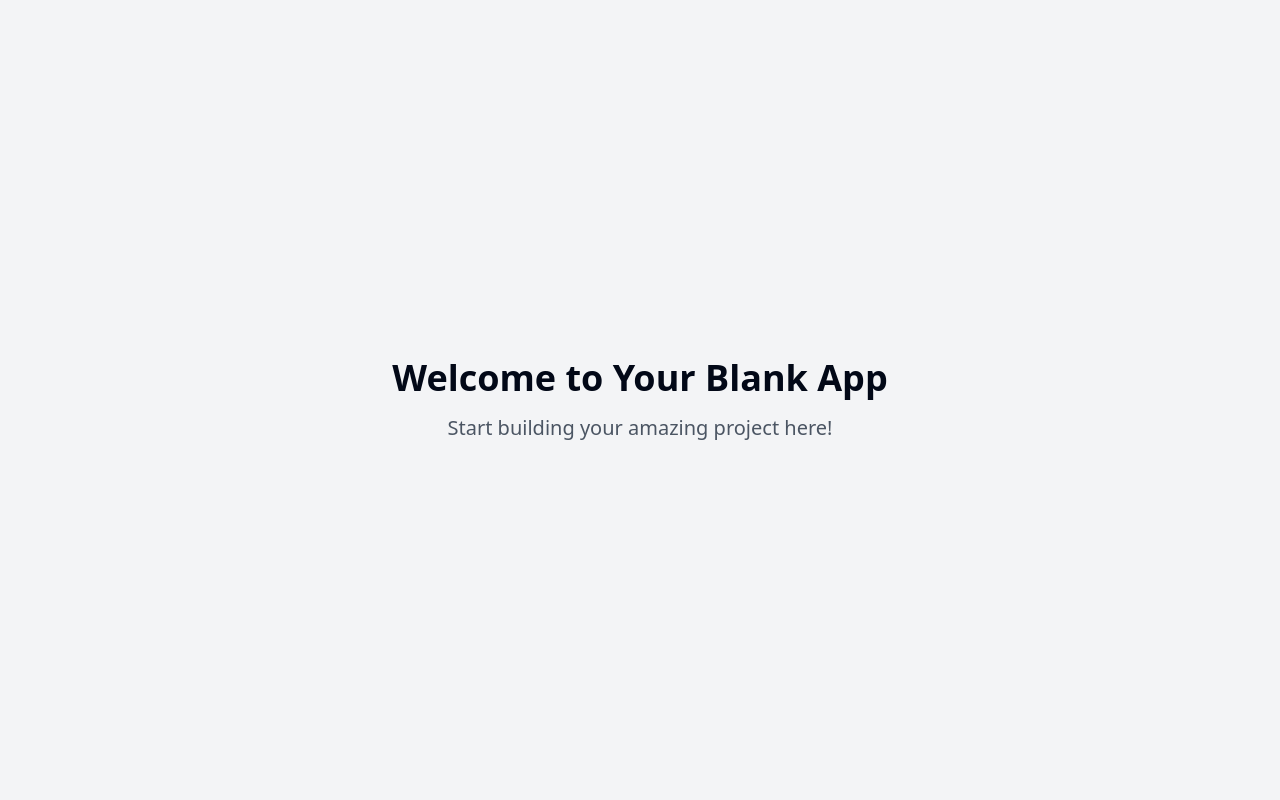
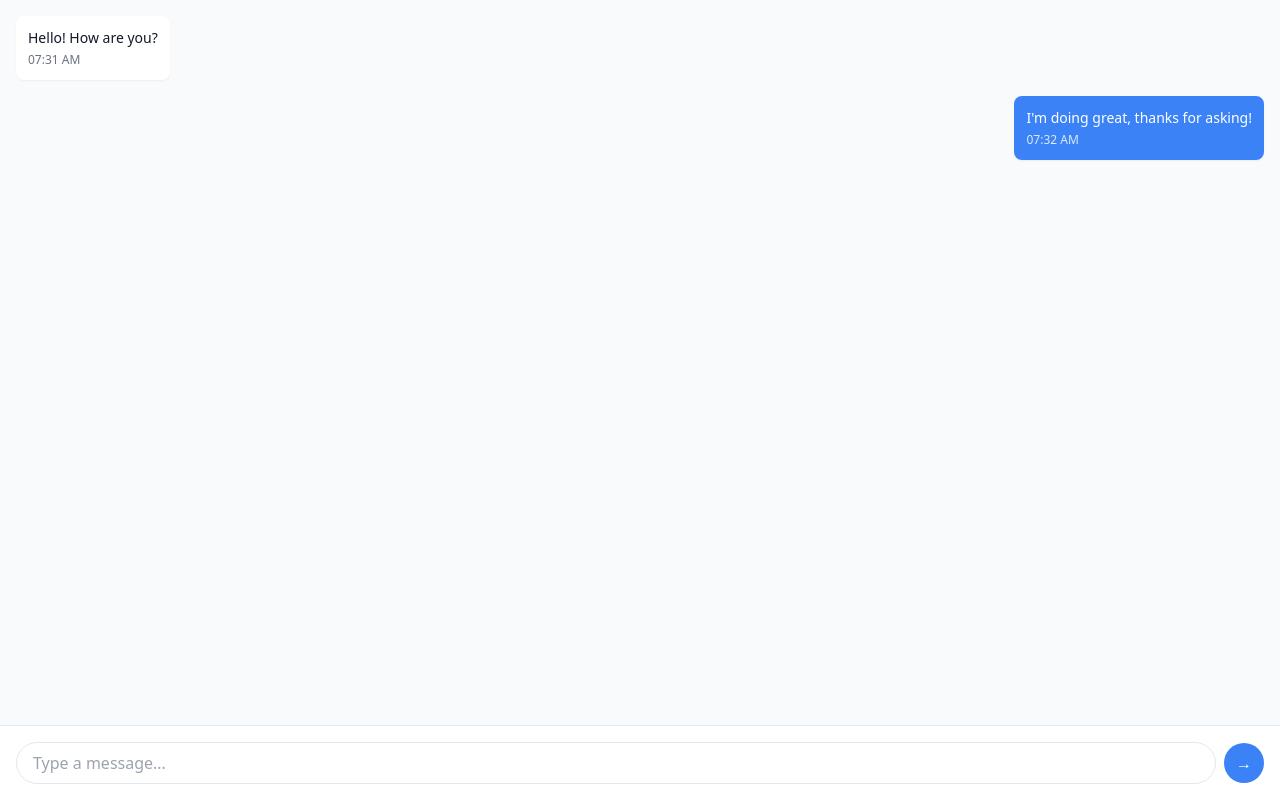
Before and after one commit to tmad4000/jovial-jabber, a React (Vite) app: page / in a window 1280 px wide. Built offline with nearby package versions, Linux system fonts and the light colour scheme.

Commit message:
Create chat application feature
Implement the initial structure and components for a chat application. This includes setting up necessary files and configurations to support chat functionalities.
[skip gpt_engineer]

```diff
--- a/src/pages/Index.tsx
+++ b/src/pages/Index.tsx
@@ -1,12 +1,111 @@
-// Update this page (the content is just a fallback if you fail to update the page)
+import { useState } from "react";
+import { cn } from "@/lib/utils";
+
+interface Message {
+  id: string;
+  content: string;
+  sender: "user" | "other";
+  timestamp: Date;
+}
 
 const Index = () => {
+  const [messages, setMessages] = useState<Message[]>([
+    {
+      id: "1",
+      content: "Hello! How are you?",
+      sender: "other",
+      timestamp: new Date(Date.now() - 60000),
+    },
+    {
+      id: "2",
+      content: "I'm doing great, thanks for asking!",
+      sender: "user",
+      timestamp: new Date(),
+    },
+  ]);
+  const [newMessage, setNewMessage] = useState("");
+
+  const handleSend = (e: React.FormEvent) => {
+    e.preventDefault();
+    if (!newMessage.trim()) return;
+
+    const message: Message = {
+      id: Date.now().toString(),
+      content: newMessage,
+      sender: "user",
+      timestamp: new Date(),
+    };
+
+    setMessages([...messages, message]);
+    setNewMessage("");
+
+    // Simulate received message
+    setTimeout(() => {
+      const response: Message = {
+        id: (Date.now() + 1).toString(),
+        content: "Thanks for your message!",
+        sender: "other",
+        timestamp: new Date(),
+      };
+      setMessages((prev) => [...prev, response]);
+    }, 1000);
+  };
+
   return (
-    <div className="min-h-screen flex items-center justify-center bg-gray-100">
-      <div className="text-center">
-        <h1 className="text-4xl font-bold mb-4">Welcome to Your Blank App</h1>
-        <p className="text-xl text-gray-600">Start building your amazing project here!</p>
+    <div className="flex flex-col h-screen bg-gray-50">
+      <div className="flex-1 overflow-y-auto p-4 space-y-4">
+        {messages.map((message) => (
+          <div
+            key={message.id}
+            className={cn(
+              "flex animate-fade-in",
+              message.sender === "user" ? "justify-end" : "justify-start"
+            )}
+          >
+            <div
+              className={cn(
+                "max-w-[80%] rounded-lg p-3 shadow-sm",
+                message.sender === "user"
+                  ? "bg-blue-500 text-white"
+                  : "bg-white text-gray-900"
+              )}
+            >
+              <p className="text-sm">{message.content}</p>
+              <p
+                className={cn(
+                  "text-xs mt-1",
+                  message.sender === "user"
+                    ? "text-blue-100"
+                    : "text-gray-500"
+                )}
+              >
+                {message.timestamp.toLocaleTimeString([], {
+                  hour: "2-digit",
+                  minute: "2-digit",
+                })}
+              </p>
+            </div>
+          </div>
+        ))}
       </div>
+      <form
+        onSubmit={handleSend}
+        className="p-4 border-t bg-white flex gap-2 items-center"
+      >
+        <input
+          type="text"
+          value={newMessage}
+          onChange={(e) => setNewMessage(e.target.value)}
+          placeholder="Type a message..."
+          className="flex-1 rounded-full px-4 py-2 border focus:outline-none focus:ring-2 focus:ring-blue-500 focus:border-transparent"
+        />
+        <button
+          type="submit"
+          className="bg-blue-500 text-white rounded-full p-2 w-10 h-10 flex items-center justify-center hover:bg-blue-600 transition-colors"
+        >
+          →
+        </button>
+      </form>
     </div>
   );
 };
--- a/tailwind.config.ts
+++ b/tailwind.config.ts
@@ -12,85 +12,82 @@ export default {
   theme: {
     container: {
       center: true,
-			padding: '2rem',
+      padding: "2rem",
       screens: {
-				'2xl': '1400px'
-			}
+        "2xl": "1400px",
+      },
     },
     extend: {
       colors: {
-				border: 'hsl(var(--border))',
-				input: 'hsl(var(--input))',
-				ring: 'hsl(var(--ring))',
-				background: 'hsl(var(--background))',
-				foreground: 'hsl(var(--foreground))',
+        border: "hsl(var(--border))",
+        input: "hsl(var(--input))",
+        ring: "hsl(var(--ring))",
+        background: "hsl(var(--background))",
+        foreground: "hsl(var(--foreground))",
         primary: {
-					DEFAULT: 'hsl(var(--primary))',
-					foreground: 'hsl(var(--primary-foreground))'
+          DEFAULT: "hsl(var(--primary))",
+          foreground: "hsl(var(--primary-foreground))",
         },
         secondary: {
-					DEFAULT: 'hsl(var(--secondary))',
-					foreground: 'hsl(var(--secondary-foreground))'
+          DEFAULT: "hsl(var(--secondary))",
+          foreground: "hsl(var(--secondary-foreground))",
         },
         destructive: {
-					DEFAULT: 'hsl(var(--destructive))',
-					foreground: 'hsl(var(--destructive-foreground))'
+          DEFAULT: "hsl(var(--destructive))",
+          foreground: "hsl(var(--destructive-foreground))",
         },
         muted: {
-					DEFAULT: 'hsl(var(--muted))',
-					foreground: 'hsl(var(--muted-foreground))'
+          DEFAULT: "hsl(var(--muted))",
+          foreground: "hsl(var(--muted-foreground))",
         },
         accent: {
-					DEFAULT: 'hsl(var(--accent))',
-					foreground: 'hsl(var(--accent-foreground))'
+          DEFAULT: "hsl(var(--accent))",
+          foreground: "hsl(var(--accent-foreground))",
         },
         popover: {
-					DEFAULT: 'hsl(var(--popover))',
-					foreground: 'hsl(var(--popover-foreground))'
+          DEFAULT: "hsl(var(--popover))",
+          foreground: "hsl(var(--popover-foreground))",
         },
         card: {
-					DEFAULT: 'hsl(var(--card))',
-					foreground: 'hsl(var(--card-foreground))'
+          DEFAULT: "hsl(var(--card))",
+          foreground: "hsl(var(--card-foreground))",
         },
         sidebar: {
-					DEFAULT: 'hsl(var(--sidebar-background))',
-					foreground: 'hsl(var(--sidebar-foreground))',
-					primary: 'hsl(var(--sidebar-primary))',
-					'primary-foreground': 'hsl(var(--sidebar-primary-foreground))',
-					accent: 'hsl(var(--sidebar-accent))',
-					'accent-foreground': 'hsl(var(--sidebar-accent-foreground))',
-					border: 'hsl(var(--sidebar-border))',
-					ring: 'hsl(var(--sidebar-ring))'
-				}
+          DEFAULT: "hsl(var(--sidebar-background))",
+          foreground: "hsl(var(--sidebar-foreground))",
+          primary: "hsl(var(--sidebar-primary))",
+          "primary-foreground": "hsl(var(--sidebar-primary-foreground))",
+          accent: "hsl(var(--sidebar-accent))",
+          "accent-foreground": "hsl(var(--sidebar-accent-foreground))",
+          border: "hsl(var(--sidebar-border))",
+          ring: "hsl(var(--sidebar-ring))",
+        },
       },
       borderRadius: {
-				lg: 'var(--radius)',
-				md: 'calc(var(--radius) - 2px)',
-				sm: 'calc(var(--radius) - 4px)'
+        lg: "var(--radius)",
+        md: "calc(var(--radius) - 2px)",
+        sm: "calc(var(--radius) - 4px)",
       },
       keyframes: {
-				'accordion-down': {
-					from: {
-						height: '0'
+        "accordion-down": {
+          from: { height: "0" },
+          to: { height: "var(--radix-accordion-content-height)" },
         },
-					to: {
-						height: 'var(--radix-accordion-content-height)'
-					}
+        "accordion-up": {
+          from: { height: "var(--radix-accordion-content-height)" },
+          to: { height: "0" },
         },
-				'accordion-up': {
-					from: {
-						height: 'var(--radix-accordion-content-height)'
+        "fade-in": {
+          "0%": { opacity: "0", transform: "translateY(10px)" },
+          "100%": { opacity: "1", transform: "translateY(0)" },
         },
-					to: {
-						height: '0'
-					}
-				}
       },
       animation: {
-				'accordion-down': 'accordion-down 0.2s ease-out',
-				'accordion-up': 'accordion-up 0.2s ease-out'
-			}
-		}
+        "accordion-down": "accordion-down 0.2s ease-out",
+        "accordion-up": "accordion-up 0.2s ease-out",
+        "fade-in": "fade-in 0.3s ease-out",
+      },
+    },
   },
   plugins: [require("tailwindcss-animate")],
 } satisfies Config;
```
Lines whose indentation alone changed are shown as unchanged.
